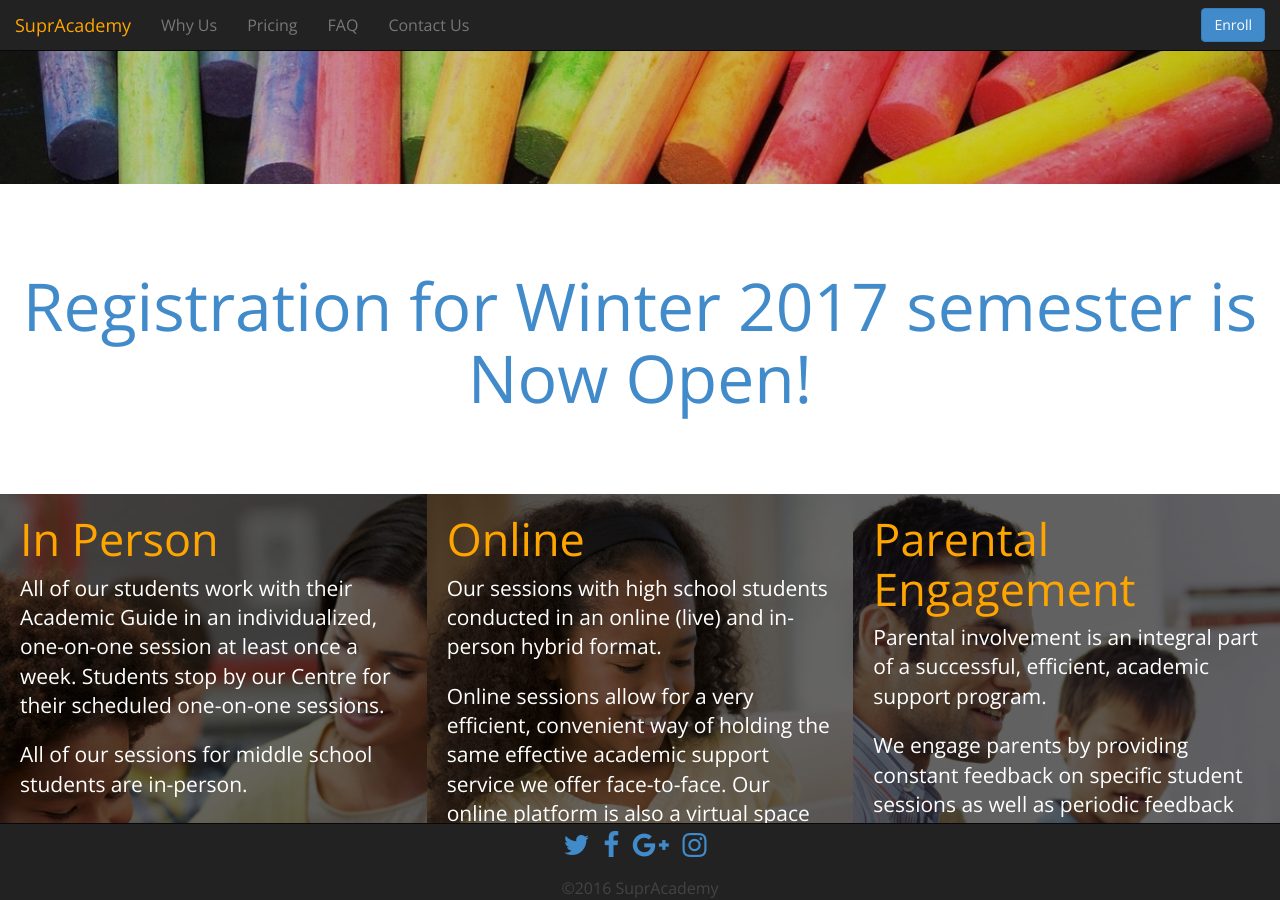
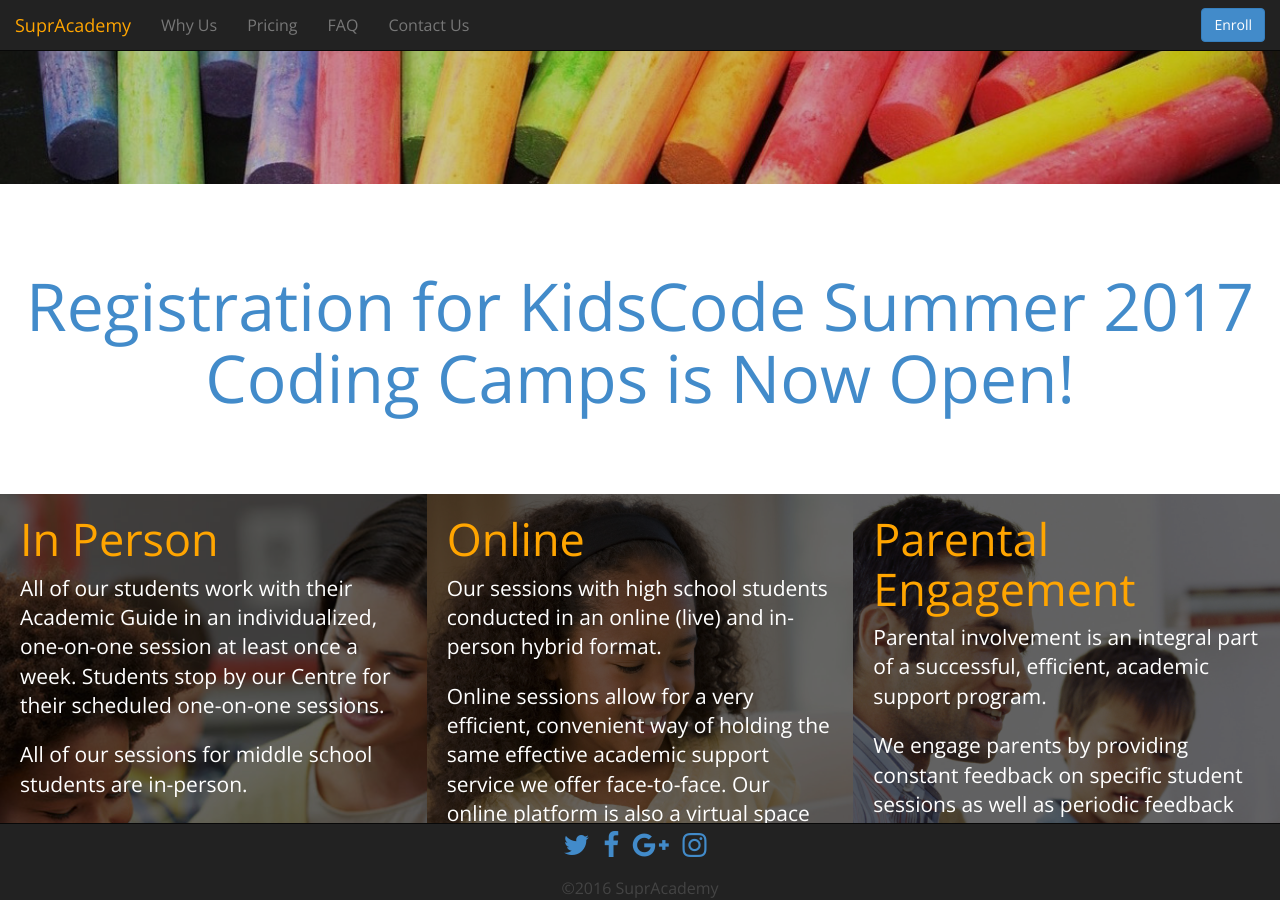
Before and after one commit to ojagostini/supracademy.com, a Jekyll site: the page built from index.html, in a window 1280 px wide and 900 px high, scrolled down 467 px. Built offline with Jekyll 4.4.1, drawn with Linux system fonts in a browser that asks for light colours; nearby versions of some CDN libraries.

Commit message:
modified sign up link

```diff
--- a/index.html
+++ b/index.html
@@ -72,7 +72,7 @@ published: true
 <!-- How It Works -->
 <div id="the-how" class="container-fluid strip white-theme">
   <div class="animation" data-animation="fadeIn">
-    <h1 class="large-text"><a href="http://supracademy.com/reg">Registration for Winter 2017 semester is Now Open!</a></h1>
+    <h1 class="large-text"><a href="http://kidscode.co" style="text-decoration:none">Registration for KidsCode Summer 2017 Coding Camps is Now Open!</a></h1>
     <div class="row strip">
       <div class="col-md-8 col-md-offset-2">
         <p class="lead"></p>
```
Also changed, not shown: assets/img/beyond_tutoring3.png (deleted).
